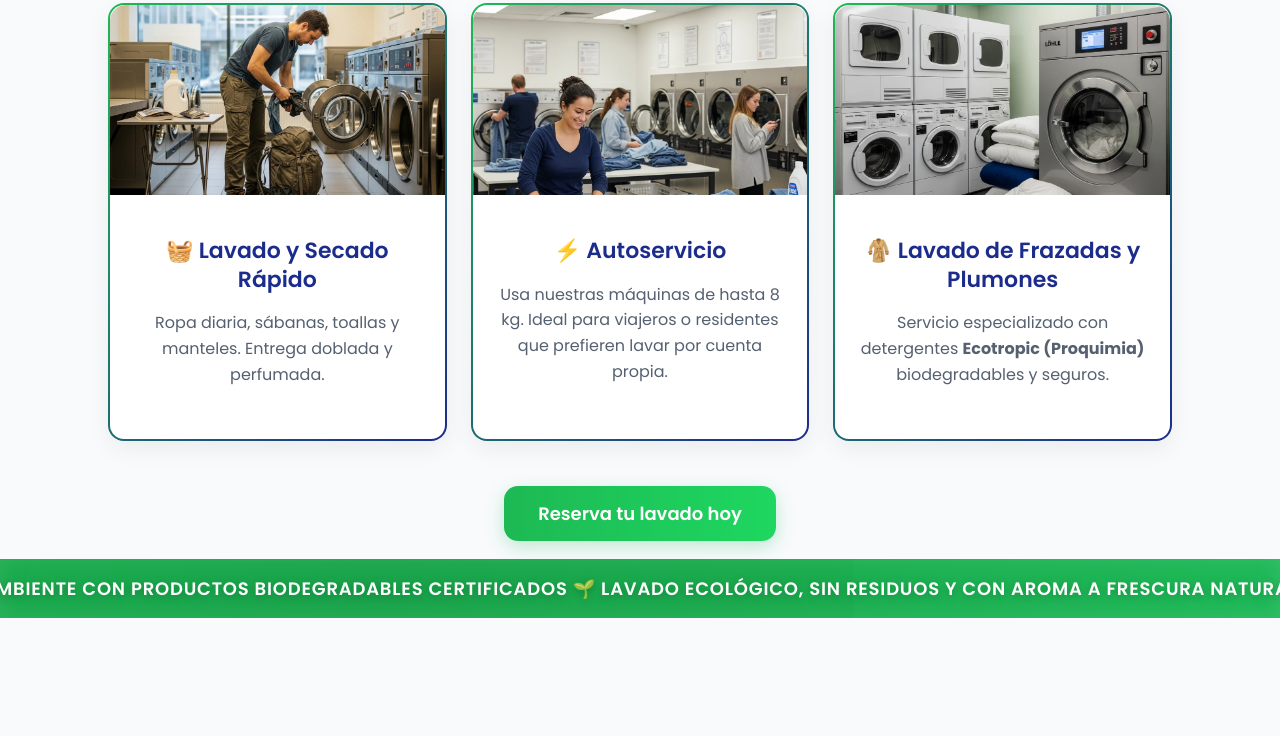
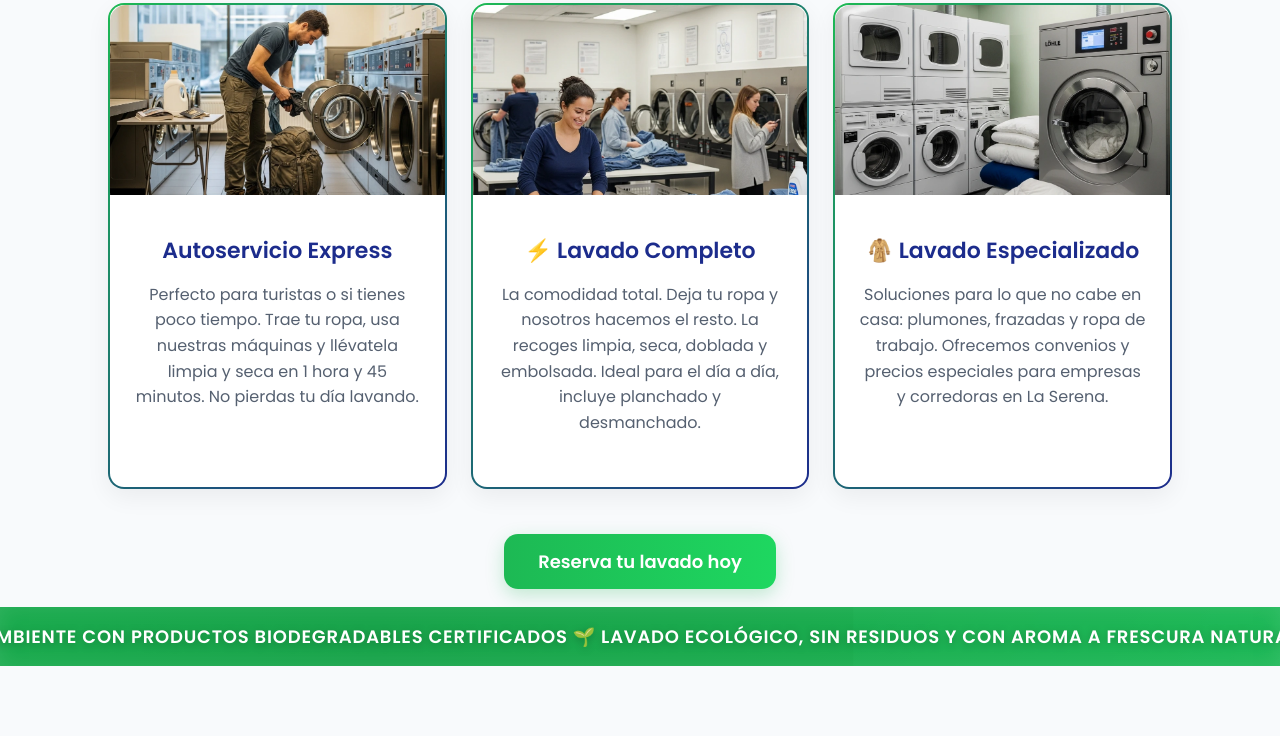
Before and after one commit to srwebcl/nortematic, a plain HTML site: page index.html in a window 1280 px wide. Shown: the part 1108-1844 px from the top of the page. Drawn offline with Linux system fonts and the light colour scheme.

Commit message:
Actualización de Textos General

```diff
--- a/index.html
+++ b/index.html
@@ -62,28 +62,28 @@
       <div class="grid-3">
         <div class="service-card">
           <div class="shine"></div>
-          <img src="assets/servicio-1srweb.webp" alt="Lavado y secado" class="service-img" loading="lazy">
+          <img src="assets/servicio-1srweb.webp" alt="autoservicio" class="service-img" loading="lazy">
           <div class="content">
-            <h3>🧺 Lavado y Secado Rápido</h3>
-            <p>Ropa diaria, sábanas, toallas y manteles. Entrega doblada y perfumada.</p>
+            <h3>Autoservicio Express</h3>
+            <p>Perfecto para turistas o si tienes poco tiempo. Trae tu ropa, usa nuestras máquinas y llévatela limpia y seca en 1 hora y 45 minutos. No pierdas tu día lavando.</p>
           </div>
         </div>
 
         <div class="service-card">
           <div class="shine"></div>
-          <img src="assets/servicio-2srweb.webp" alt="Autoservicio" class="service-img" loading="lazy">
+          <img src="assets/servicio-2srweb.webp" alt="Lavado Completo" class="service-img" loading="lazy">
           <div class="content">
-            <h3>⚡ Autoservicio</h3>
-            <p>Usa nuestras máquinas de hasta 8 kg. Ideal para viajeros o residentes que prefieren lavar por cuenta propia.</p>
+            <h3>⚡ Lavado Completo</h3>
+            <p>La comodidad total. Deja tu ropa y nosotros hacemos el resto. La recoges limpia, seca, doblada y embolsada. Ideal para el día a día, incluye planchado y desmanchado.</p>
           </div>
         </div>
 
         <div class="service-card">
           <div class="shine"></div>
-          <img src="assets/servicio-3srweb.webp" alt="Lavado de frazadas" class="service-img" loading="lazy">
+          <img src="assets/servicio-3srweb.webp" alt="Lavado Industrial" class="service-img" loading="lazy">
           <div class="content">
-            <h3>🧥 Lavado de Frazadas y Plumones</h3>
-            <p>Servicio especializado con detergentes <b>Ecotropic (Proquimia)</b> biodegradables y seguros.</p>
+            <h3>🧥 Lavado Especializado</h3>
+            <p>Soluciones para lo que no cabe en casa: plumones, frazadas y ropa de trabajo. Ofrecemos convenios y precios especiales para empresas y corredoras en La Serena.</p>
           </div>
         </div>
       </div>
@@ -195,12 +195,12 @@
   </section>
 
 
-<!-- OPINIONES REALES -->
+<!-- OPINIONES -->
 <section class="section reviews" id="opiniones">
     <div class="container">
       <div class="reviews-header center">
-        <h2 class="section-title">Opiniones Reales de Nuestros Clientes</h2>
-        <p class="muted"> Valoración global <strong>5.0 <span class="rating-stars">★★★★★</span></strong> en Google Business</p>
+        <h2 class="section-title">Opiniones de Nuestros Clientes</h2>
+        <p class="muted"> Contamos con una Valoración global <strong>5.0 <span class="rating-stars">★★★★★</span></strong> en Google Business</p>
       </div>
 
       <!-- Carrusel principal -->
@@ -274,9 +274,9 @@
       <div class="footer-links">
         <h4>Servicios</h4>
         <ul>
-          <li><a href="#servicios">Lavado y Secado</a></li>
           <li><a href="#servicios">Autoservicio</a></li>
-          <li><a href="#servicios">Lavado de Frazadas</a></li>
+          <li><a href="#servicios">Lavado Completo</a></li>
+          <li><a href="#servicios">Lavado de Prendas Especiales</a></li>
           <li><a href="#contacto">Reservar Lavado</a></li>
         </ul>
       </div>
```
